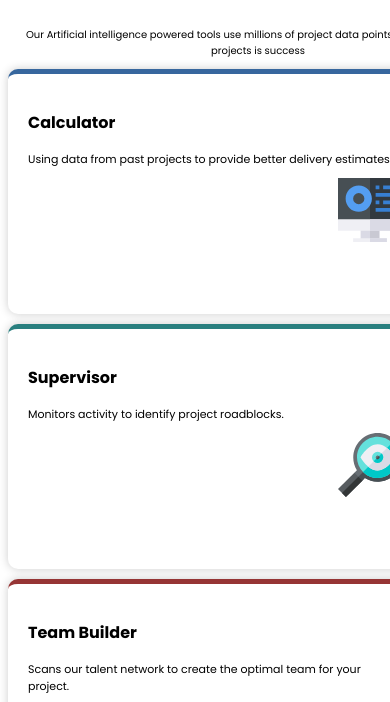
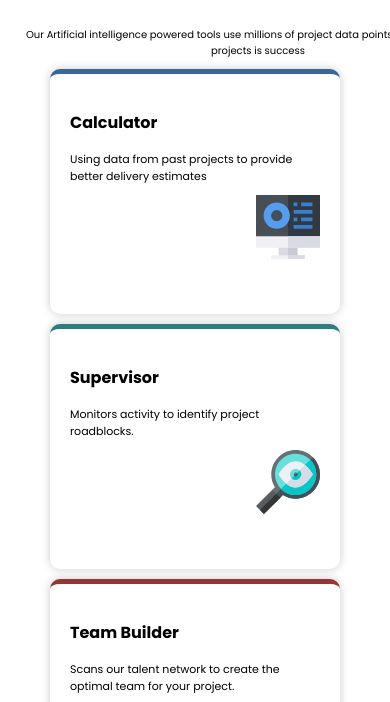
Before and after one commit to olashina201/four_card_feature, a plain HTML site: page index.html in a window 390 px wide. Shown: the part 141-843 px from the top of the page. Drawn offline with Linux system fonts and the light colour scheme.

Commit message:
mobile responsive

```diff
--- a/assets/css/style.css
+++ b/assets/css/style.css
@@ -116,7 +116,7 @@ svg{
         display: block;
         margin: 0 auto;
         padding: 20px;
-        width: 100%;
+        width: 250px;
         height: 200px;
         margin-bottom: 10px;
         border-radius: 10px;
--- a/index.html
+++ b/index.html
@@ -4,7 +4,7 @@
     <meta charset="UTF-8">
     <meta http-equiv="X-UA-Compatible" content="IE=edge">
     <meta name="viewport" content="width=device-width, initial-scale=1.0">
-    <title>Document</title>
+    <title>Four Card Feature</title>
     <link rel="stylesheet" href="./assets/css/style.css">
     <link rel="shortcut icon" href="./assets/images/favicon-32x32.png" type="image/x-icon">
 </head>
```
